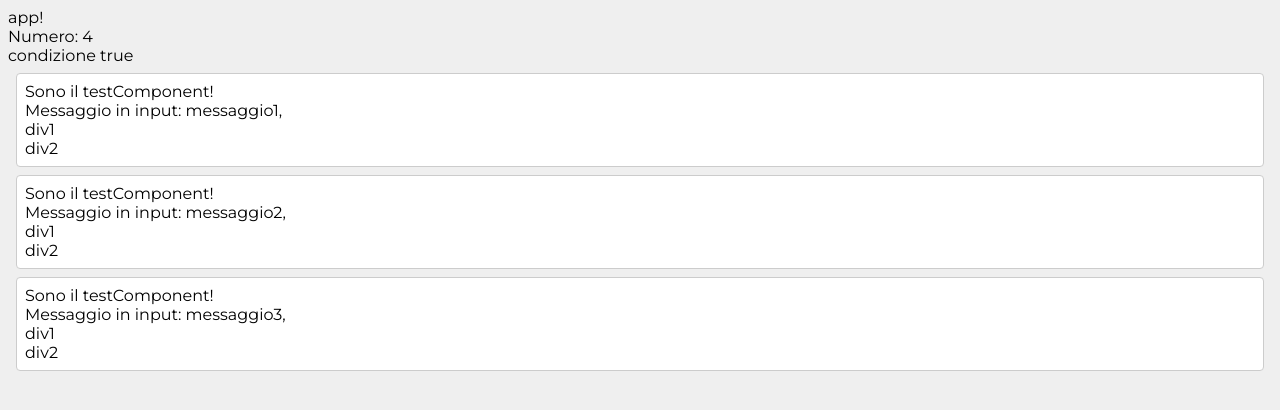
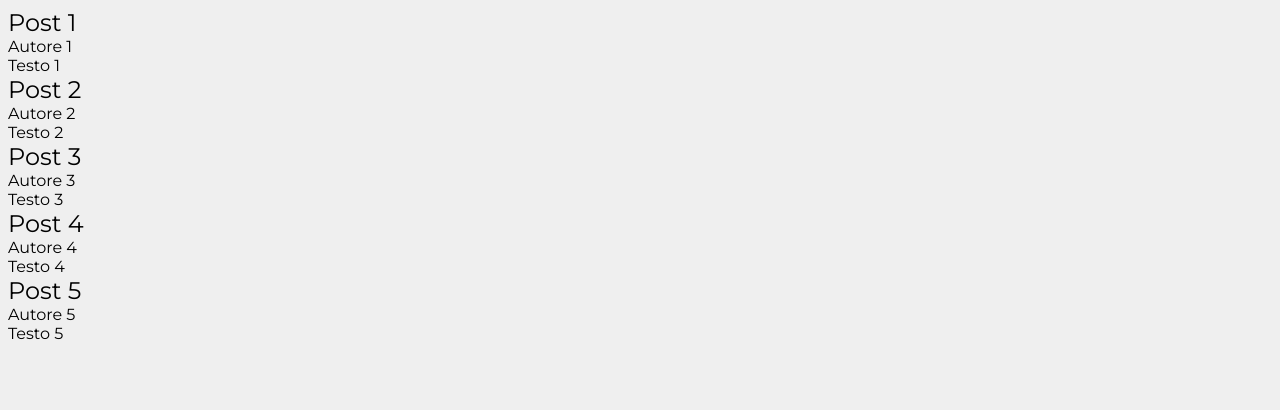
Before and after one commit to gdradi/fitstic-react-2022, a React (Create React App) app: page / in a window 1280 px wide. Shown: the top 410 px of the page. Built offline with nearby package versions, Linux system fonts and the light colour scheme.

Commit message:
lezione 2 - soluzione esercizio Post

```diff
--- a/src/index.tsx
+++ b/src/index.tsx
@@ -5,28 +5,29 @@ import _ from "lodash";
 
 import ReactDOM from 'react-dom';
 import { TestComponent, TestComponentSenzaTag } from './components';
+import { App } from './lezione2Es1Posts';
 
 
 
 
-const App: React.FunctionComponent = () => {
-    const numero = 4;
-    const messaggio1 = "messaggio1";
-    const messaggio2 = "messaggio2";
-    const messaggio3 = "messaggio3";
+// const App: React.FunctionComponent = () => {
+//     const numero = 4;
+//     const messaggio1 = "messaggio1";
+//     const messaggio2 = "messaggio2";
+//     const messaggio3 = "messaggio3";
 
-    return <div className='app'>
-        <div>app!</div>
-        <div>Numero: {numero}</div>
-        {numero === 4 && <div>condizione true</div>}
-        <div className="wrapper">
-            <TestComponent messaggio={messaggio1} />
-            <TestComponent messaggio={messaggio2} />
-            <TestComponent messaggio={messaggio3}/>
-        </div>
-        {/* <TestComponentSenzaTag /> */}
-    </div>;
-};
+//     return <div className='app'>
+//         <div>app!</div>
+//         <div>Numero: {numero}</div>
+//         {numero === 4 && <div>condizione true</div>}
+//         <div className="wrapper">
+//             <TestComponent messaggio={messaggio1} />
+//             <TestComponent messaggio={messaggio2} />
+//             <TestComponent messaggio={messaggio3}/>
+//         </div>
+//         {/* <TestComponentSenzaTag /> */}
+//     </div>;
+// };
 
 ReactDOM.render(
     <App />,
--- /dev/null
+++ b/src/lezione2Es1Posts.tsx
@@ -0,0 +1,82 @@
+/**
+ * Step:
+ *
+ * 1. Modellare l'interfaccia di un Post (interfaccia di tipo 3)
+ * 2. Creare una lista di Post
+ * 3. Creare un componente che prenda in input un Post e lo visualizzi come vi pare
+ * 4. Renderizzare la lista di Post del punto 2 utilizzando il componente del punto 3
+ *
+ * Modalità di consegna:
+ * - 1. inviare la cartella "src" zippata a giacomo.dradi@gmail.com
+ * - 2. create un repo gitHub privato e invitate l'utente "gdradi"
+ */
+
+
+// Step 1. Interfaccia che modella il concetto di Post
+// cos'è un post?
+interface Post {
+    readonly titolo: string;
+    readonly autore: string;
+    readonly testo: string;
+}
+
+// Step 2: definire una lista di post
+const posts: Post[] = [
+    {
+        titolo: "Post 1",
+        autore: "Autore 1",
+        testo: "Testo 1",
+    },
+    {
+        titolo: "Post 2",
+        autore: "Autore 2",
+        testo: "Testo 2",
+    },
+    {
+        titolo: "Post 3",
+        autore: "Autore 3",
+        testo: "Testo 3",
+    },
+    {
+        titolo: "Post 4",
+        autore: "Autore 4",
+        testo: "Testo 4",
+    },
+    {
+        titolo: "Post 5",
+        autore: "Autore 5",
+        testo: "Testo 5",
+    },
+];
+
+
+// Step 3: componente che riceve in input un Post e lo renderizza
+
+interface PostComponentProps {
+    readonly post: Post;
+}
+
+export const PostComponent: React.FunctionComponent<PostComponentProps> = (props) => {
+    // const { titolo, autore, testo } = props.post;
+    return (
+        <div className="post">
+            <div className="title">{props.post.titolo}</div>
+            <div className="author">{props.post.autore}</div>
+            <div className="tex<t">{props.post.testo}</div>
+        </div>
+    );
+};
+
+
+
+export const App: React.FunctionComponent = () => {
+    return (
+        <div className="app">
+            <div className="wrapper">
+                {posts.map((post) => {
+                    return <PostComponent post={post} />;
+                })}
+            </div>
+        </div>
+    );
+};
```
